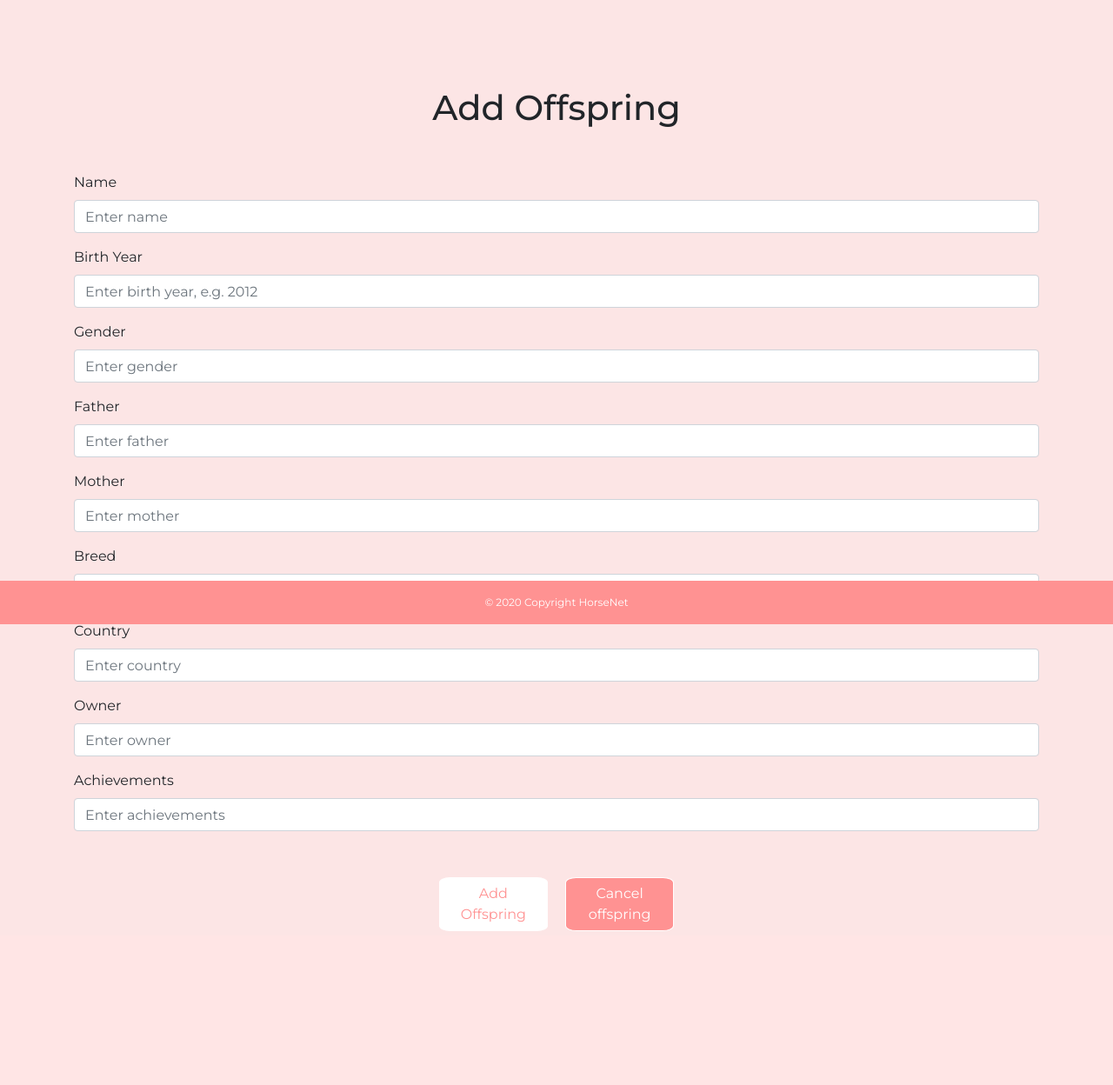
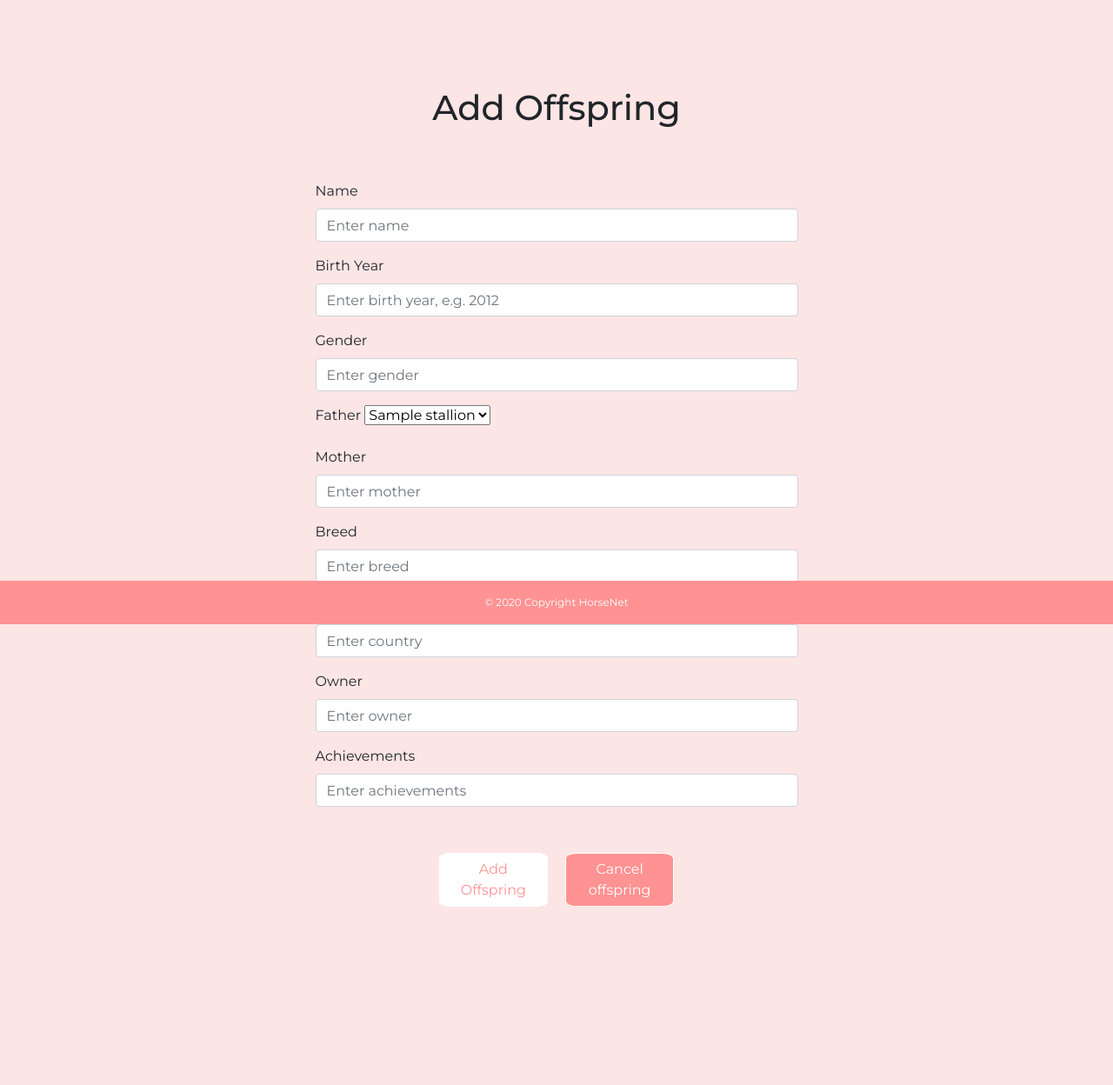
Before and after one commit to cirruselli/Data-Centric-Development-Milestone-Project, a Flask app: page /addOffspring in a window 1280 px wide. Shown: the part 82-1330 px from the top of the page at 87% size. Before the commit the page ends 1153 px from the top, so only its background shows below. Run offline with Flask 2, Linux system fonts and the light colour scheme; a database or web service that is not in the repository returns one stand-in record (values such as "Sample title"); some libraries are stand-ins or nearby versions.

Commit message:
Fixed drop-down list for father on addOffspring.html and count number of offsprings on each stallion page

```diff
--- a/app.py
+++ b/app.py
@@ -25,8 +25,6 @@ def home():
     # Total Number of offsprings to devide by.
     totNumberOffspring = mongo.db.offsprings.find().count()
     # offsprings = mongo.db.offsprings.find()  # Get all Offspring in db.
-
-    print(totNumberOffspring)
     horsesStat = []  # Init an empty array to save Stallions
     for horse in stallions:
         ownOffspring = mongo.db.offsprings.find(
@@ -42,25 +40,37 @@ def home():
 @app.route("/balegro")
 def balegro():
     stallion = mongo.db.stallions.find_one({"name": "balegro"})
-    return render_template("balegro.html", stallion=stallion)
+    offspring = mongo.db.offsprings.find(
+        {"father": "balegro"}).count()
+    return render_template(
+        "balegro.html", stallion=stallion, offspring=offspring)
 
 
 @app.route("/sunrise")
 def sunrise():
     stallion = mongo.db.stallions.find_one({"name": "sunrise"})
-    return render_template("sunrise.html", stallion=stallion)
+    offspring = mongo.db.offsprings.find(
+        {"father": "sunrise"}).count()
+    return render_template(
+        "sunrise.html", stallion=stallion, offspring=offspring)
 
 
 @app.route("/offset")
 def offset():
     stallion = mongo.db.stallions.find_one({"name": "offset"})
-    return render_template("offset.html", stallion=stallion)
+    offspring = mongo.db.offsprings.find(
+        {"father": "offset"}).count()
+    return render_template(
+        "offset.html", stallion=stallion, offspring=offspring)
 
 
 @app.route("/dimma")
 def dimma():
     stallion = mongo.db.stallions.find_one({"name": "dimma"})
-    return render_template("dimma.html", stallion=stallion)
+    offspring = mongo.db.offsprings.find(
+        {"father": "dimma"}).count()
+    return render_template(
+        "dimma.html", stallion=stallion, offspring=offspring)
 
 
 @app.route("/offspringAI")
@@ -116,7 +126,7 @@ def addOffspring():
     offsprings = mongo.db.offsprings.find().sort("name", 1)
     stallions = mongo.db.stallions.find().sort("name", 1)
     print(stallions)
-    return render_template("addOffspring.html", offsprings=offsprings)
+    return render_template("addOffspring.html", offsprings=offsprings, stallions=stallions)
 
 
 @app.route("/editOffspring/<offspring_id>", methods=["GET", "POST"])
--- a/templates/addOffspring.html
+++ b/templates/addOffspring.html
@@ -2,6 +2,7 @@
 {% block content %}
 		<h1 class="text-center">Add Offspring</h1>
 
+    <div class="center">
 		<form method="POST" action="{{ url_for('addOffspring') }}">
 			<div class="form-group">
 				<label for="name">Name</label>
@@ -17,7 +18,12 @@
 			</div>
             <div class="form-group">
 				<label for="father">Father</label>
-				<input type="text" class="form-control" name="father" id="father" minlength="1" maxlength="200" aria-describedby="name" placeholder="Enter father" required>
+                <select name="stallions" id="stallions">
+                {% for stallion in stallions %}
+                    <option value="{{ stallion.name }}">{{ stallion.name }}</option>
+                {% endfor %}
+                </select>
+				<!--<input type="text" class="form-control" name="father" id="father" minlength="1" maxlength="200" aria-describedby="name" placeholder="Enter father" required>-->
 			</div>
 			<div class="form-group">
 				<label for="mother">Mother</label>
@@ -47,4 +53,5 @@
                 </div>
             </div>
         </form>
+    </div>
 {% endblock %}
--- a/templates/balegro.html
+++ b/templates/balegro.html
@@ -9,7 +9,7 @@
         <h4>Breed: {{ stallion.breed }}</h4>
         <h4>Country: {{ stallion.country }}</h4>
         <h4>Owner: {{ stallion.owner }}</h4>
-        <h4>Number of offsprings: {{ stallion.number_of_offsprings }}</h4>
+        <h4>Number of offsprings: {{ offspring }}</h4>
         <h4>Achievements: {{ stallion.achievements }} </h4>
-
+    </div>
 {% endblock %}
--- a/templates/dimma.html
+++ b/templates/dimma.html
@@ -9,7 +9,7 @@
         <h4>Breed: {{ stallion.breed }}</h4>
         <h4>Country: {{ stallion.country }}</h4>
         <h4>Owner: {{ stallion.owner }}</h4>
-        <h4>Number of offsprings: {{ stallion.number_of_offsprings }}</h4>
+        <h4>Number of offsprings: {{ offspring }}</h4>
         <h4>Achievements: {{ stallion.achievements }} </h4>
-
+    </div>
 {% endblock %}
--- a/templates/offset.html
+++ b/templates/offset.html
@@ -9,7 +9,7 @@
         <h4>Breed: {{ stallion.breed }}</h4>
         <h4>Country: {{ stallion.country }}</h4>
         <h4>Owner: {{ stallion.owner }}</h4>
-        <h4>Number of offsprings: {{ stallion.number_of_offsprings }}</h4>
+        <h4>Number of offsprings: {{ offspring }}</h4>
         <h4>Achievements: {{ stallion.achievements }} </h4>
-
+    </div>
 {% endblock %}
--- a/templates/sunrise.html
+++ b/templates/sunrise.html
@@ -9,7 +9,7 @@
         <h4>Breed: {{ stallion.breed }}</h4>
         <h4>Country: {{ stallion.country }}</h4>
         <h4>Owner: {{ stallion.owner }}</h4>
-        <h4>Number of offsprings: {{ stallion.number_of_offsprings }}</h4>
+        <h4>Number of offsprings: {{ offspring }}</h4>
         <h4>Achievements: {{ stallion.achievements }} </h4>
-
+    </div>
 {% endblock %}
```
